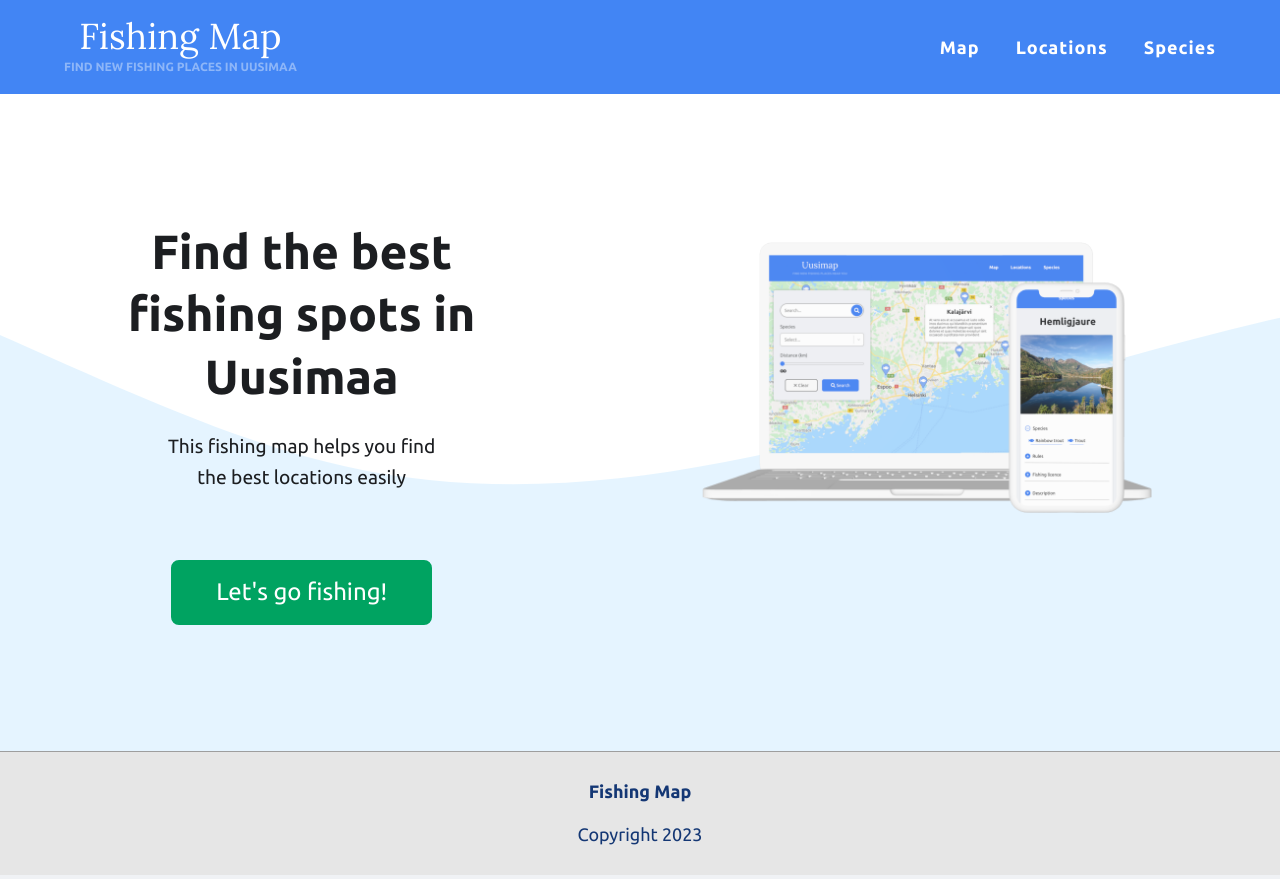
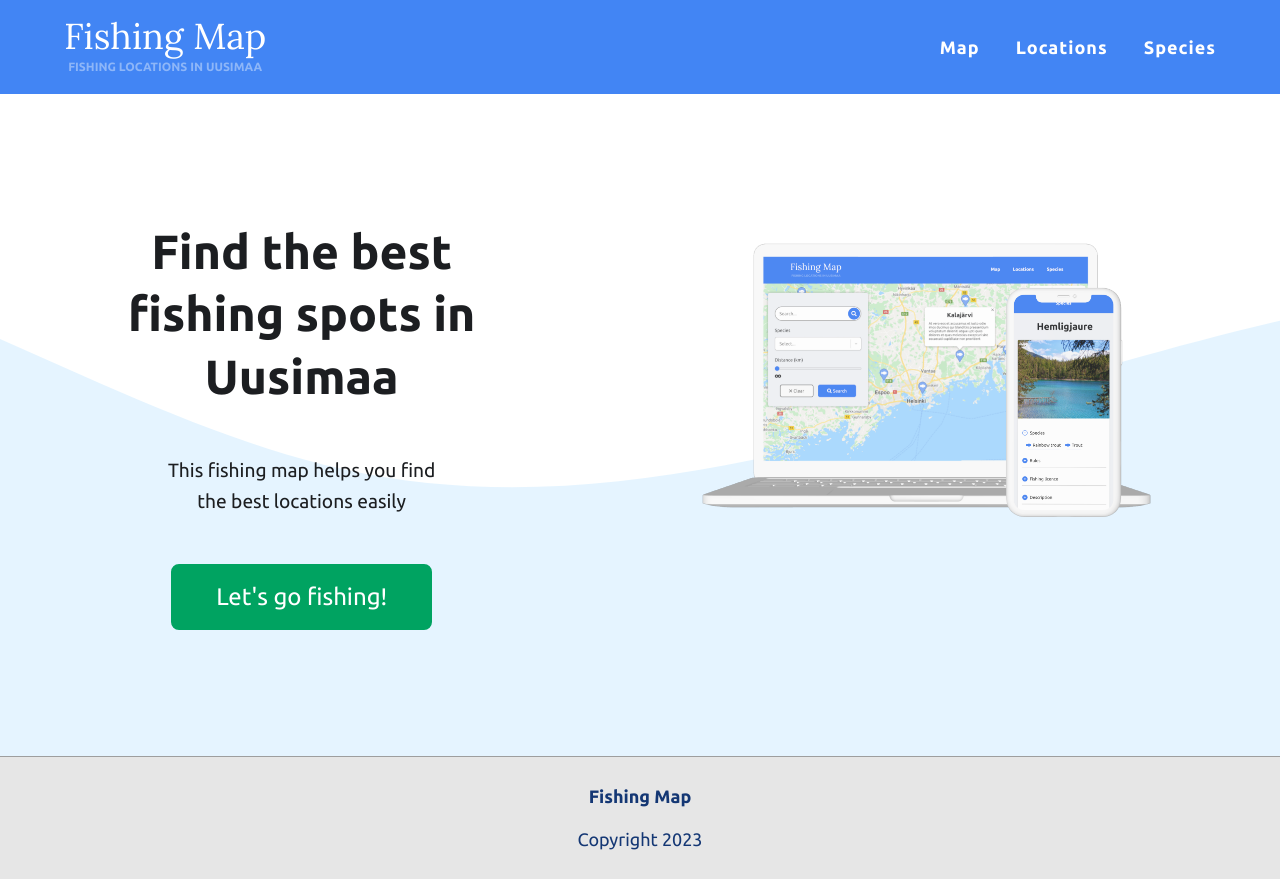
Before and after one commit to robwes/fishingmap.web, a React (Create React App) app: page / in a window 1280 px wide. Built offline with nearby package versions, Linux system fonts and the light colour scheme; no server answers.

Commit message:
Scroll to top and some other ui changes

```diff
--- a/src/App.js
+++ b/src/App.js
@@ -17,6 +17,7 @@ import ProtectedRoute from './components/route/ProtectedRoute';
 import EditUser from './pages/user/edit/EditUser';
 import ProtectedRouteIsLoggedInUser from './components/route/ProtectedRouteCurrentUser';
 import LandingPage from './pages/landingPage/LandingPage';
+import ScrollToTop from './components/route/ScrollToTop';
 
 function App() {
 	return (
@@ -24,7 +25,7 @@ function App() {
 			<div className="App">
 				<CurrentUserProvider>
 					<Header />
-
+					<ScrollToTop />
 					<Routes>
 						<Route exact path="/locations" element={<Locations />} />
 						<Route exact path="/locations/:id" element={<LocationDetails />} />
--- /dev/null
+++ b/src/components/route/ScrollToTop.js
@@ -0,0 +1,14 @@
+import { useEffect } from 'react';
+import { useLocation } from 'react-router-dom';
+
+function ScrollToTop() {
+    const { pathname } = useLocation();
+
+    useEffect(() => {
+        window.scrollTo(0, 0);
+    }, [pathname]);
+
+    return null;
+}
+
+export default ScrollToTop;
--- a/src/components/ui/form/MapInput.js
+++ b/src/components/ui/form/MapInput.js
@@ -34,7 +34,7 @@ function MapInput({ label, options, className, ...props }) {
 			fillColor: "#4285f4",
 			strokeColor: "#4285f4",
 			strokeWeight: 5,
-			draggable: true,
+			draggable: false,
 			editable: true
 		});
 
--- a/src/components/ui/header/Header.js
+++ b/src/components/ui/header/Header.js
@@ -24,7 +24,7 @@ function Header(props) {
                 <Link to='/'>
                     <div className="header-title-container">
                         <h1 className="header-title">Fishing Map</h1>
-                        <p className="header-subtitle">Find new fishing places in Uusimaa</p>
+                        <p className="header-subtitle">Fishing locations in Uusimaa</p>
                     </div>
                 </Link>
                 <nav>
--- a/src/components/ui/map/Map.js
+++ b/src/components/ui/map/Map.js
@@ -45,7 +45,8 @@ function Map({children, center, zoom, mapStyle, ...props}) {
                 streetViewControl: false,
                 mapTypeControlOptions: {
                     position: 3 // google.maps.ControlPosition.TOP_RIGHT
-                }
+                },
+                gestureHandling: "cooperative"
             }}
             {...props}
         >
--- a/src/pages/landingPage/LandingPage.scss
+++ b/src/pages/landingPage/LandingPage.scss
@@ -19,7 +19,7 @@
         font-weight: 700;
         text-align: center;
         line-height: 1.3;
-        margin: 0 0 .5em 0;
+        margin: 0 0 3rem 0;
     }
 
     .landing-subtitle {
@@ -28,7 +28,7 @@
         text-align: center;
         line-height: 1.6;
         padding: 0;
-        margin: 0 0 3.5em 0;
+        margin: 0 0 3rem 0;
     }
 
     .hero-image {
```
Also changed, not shown: src/assets/images/hero.png.
